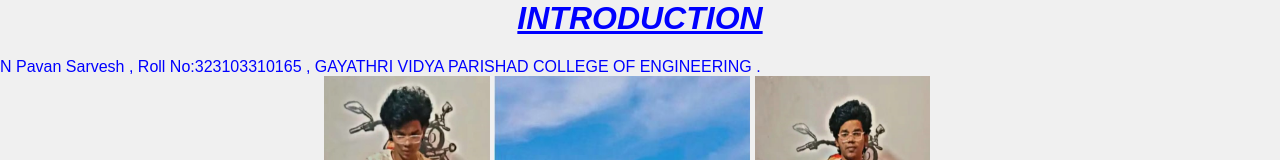
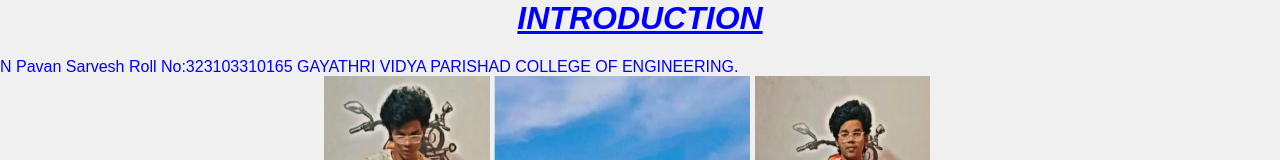
Before and after one commit to pavansarvesh01/pavan7, a plain HTML site: page index.html in a window 1280 px wide. Shown: the top 160 px of the page. Drawn offline with Linux system fonts and the light colour scheme.

Commit message:
Adding introduction

```diff
--- a/index.html
+++ b/index.html
@@ -7,9 +7,9 @@
 	<body>
 	<h1 style="text-align:center;">
 	<FONT COLOR="blue"> <i><b><u> INTRODUCTION</u> </b></h1></i>
-	<h style="text-align:center;"> N Pavan Sarvesh ,
-                                        Roll No:323103310165 ,
-                                        GAYATHRI VIDYA PARISHAD COLLEGE OF ENGINEERING .</h>
+	<h style="text-align:center;"> N Pavan Sarvesh </h>
+                                     <h>  Roll No:323103310165 </h>
+                                      <h> GAYATHRI VIDYA PARISHAD COLLEGE OF ENGINEERING.</h>
 
 	<div style="text-align:center;">
 	<img src="sarvesh2.jpg" width ="13%" height="450">
```
